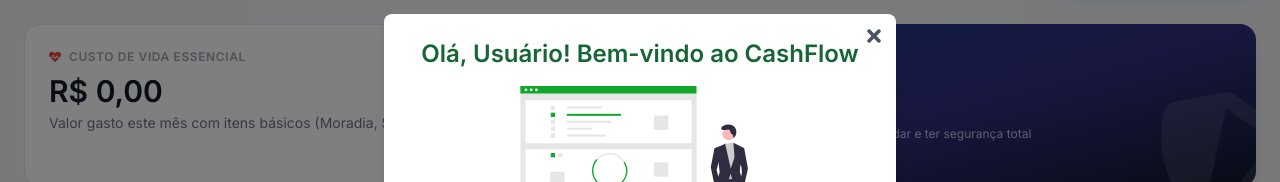
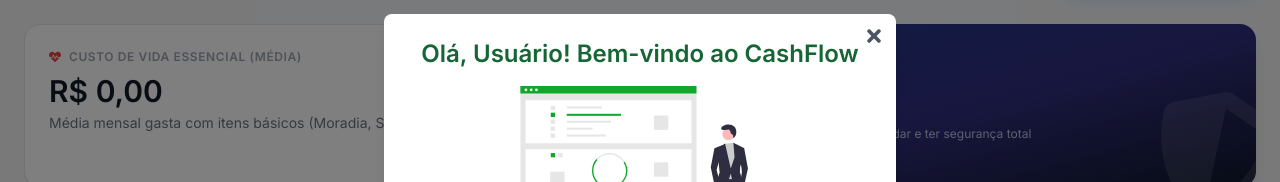
Before and after one commit to MillerFelix/cashflow-app, a React (Vite) app: page /goals in a window 1280 px wide. Shown: the part 188-370 px from the top of the page. Built offline with nearby package versions, Linux system fonts and the light colour scheme; no server answers; the database is empty; sample sign-in values are in the browser's storage.

Commit message:
Adjustment in intelligence in goals

```diff
--- a/src/pages/Goals.jsx
+++ b/src/pages/Goals.jsx
@@ -38,36 +38,59 @@
     () => [
       "Moradia",
       "Alimentação",
+      "Mercado", // Adicionei Mercado explicitamente se não tiver em Alimentação
       "Transporte",
       "Saúde",
       "Seguros",
       "Impostos e Taxas",
+      "Educação", // Educação costuma ser essencial
+      "Serviços", // Água, Luz, Internet
     ],
     [],
   );
 
-  // 2. O Cérebro do Raio-X Financeiro
+  // 2. O Cérebro do Raio-X Financeiro (CORRIGIDO E INTELIGENTE)
   const { costOfLiving, emergencyFund, totalIncome } = useMemo(() => {
+    if (!transactions.length)
+      return { costOfLiving: 0, emergencyFund: 0, totalIncome: 0 };
+
+    // Agrupamento por mês para calcular média
+    const expensesByMonth = {};
+    let totalIncomeCalc = 0;
+
+    // Data atual para referência
     const currentMonthPrefix = new Date().toISOString().slice(0, 7);
 
-    let cost = 0;
-    let income = 0;
+    transactions.forEach((t) => {
+      // Ignora Pagamento de Fatura para não duplicar (já conta os gastos individuais do cartão)
+      if (t.category === "Pagamento de Cartão") return;
 
-    transactions.forEach((t) => {
-      if (t.date.startsWith(currentMonthPrefix)) {
-        if (t.type === "debit" && essentialCategories.includes(t.category)) {
-          cost += t.value;
-        }
-        if (t.type === "credit") {
-          income += t.value;
-        }
+      const monthKey = t.date.slice(0, 7); // "2024-03"
+
+      if (t.type === "debit" && essentialCategories.includes(t.category)) {
+        expensesByMonth[monthKey] = (expensesByMonth[monthKey] || 0) + t.value;
+      }
+
+      // Calcula renda apenas do mês ATUAL para mostrar a porcentagem de comprometimento correta hoje
+      if (t.type === "credit" && t.date.startsWith(currentMonthPrefix)) {
+        totalIncomeCalc += t.value;
       }
     });
 
+    // Cálculo da Média Mensal de Custo de Vida
+    const months = Object.keys(expensesByMonth);
+    const numberOfMonths = months.length || 1;
+    const totalEssentialExpenses = Object.values(expensesByMonth).reduce(
+      (a, b) => a + b,
+      0,
+    );
+
+    const averageEssentialCost = totalEssentialExpenses / numberOfMonths;
+
     return {
-      costOfLiving: cost,
-      emergencyFund: cost * 6, // 6 meses do custo de vida
-      totalIncome: income,
+      costOfLiving: averageEssentialCost, // Agora é a MÉDIA, não o pico do mês
+      emergencyFund: averageEssentialCost * 6, // 6 meses da média
+      totalIncome: totalIncomeCalc,
     };
   }, [transactions, essentialCategories]);
 
@@ -130,6 +153,7 @@
 
             <h3 className="text-xs font-bold text-gray-400 uppercase tracking-wider mb-2 flex items-center gap-2">
               <FaHeartbeat className="text-red-500" /> Custo de Vida Essencial
+              (Média)
             </h3>
 
             <p className="text-3xl font-black text-gray-900 mb-1 relative z-10">
@@ -137,12 +161,12 @@
             </p>
 
             <div className="text-sm text-gray-500 leading-snug relative z-10">
-              Valor gasto este mês com itens básicos (Moradia, Saúde, etc).
+              Média mensal gasta com itens básicos (Moradia, Saúde, etc).
               {totalIncome > 0 && (
                 <div className="mt-3 inline-flex items-center gap-2 bg-red-50 text-red-700 px-3 py-1 rounded-lg text-xs font-bold">
                   <FaInfoCircle />
                   Compromete {Math.round((costOfLiving / totalIncome) * 100)}%
-                  da renda
+                  da renda atual
                 </div>
               )}
             </div>
@@ -167,7 +191,7 @@
 
             <p className="text-xs text-blue-100/80 mt-4 leading-relaxed max-w-sm relative z-10 font-medium">
               Este é o valor recomendado para guardar e ter segurança total
-              baseada no seu custo de vida atual.
+              baseada no seu padrão de vida médio.
             </p>
           </div>
         </div>
```
